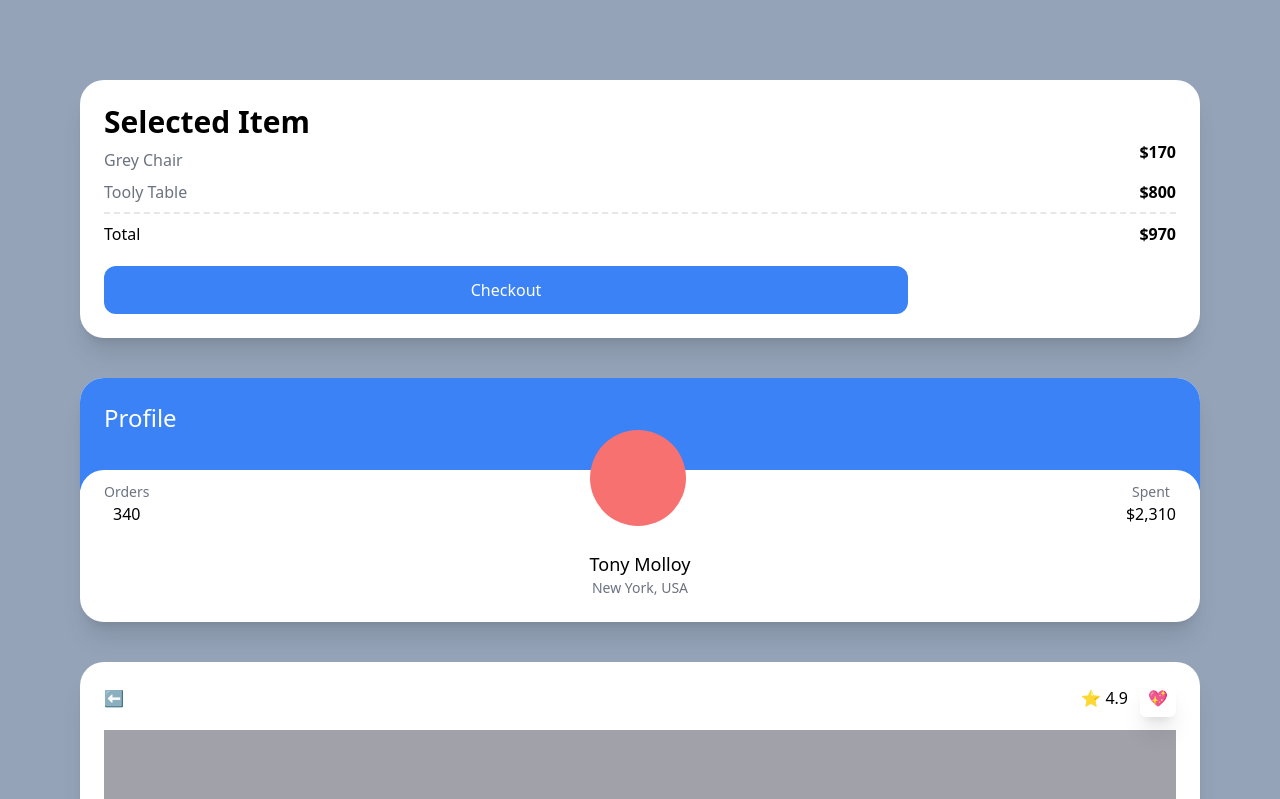
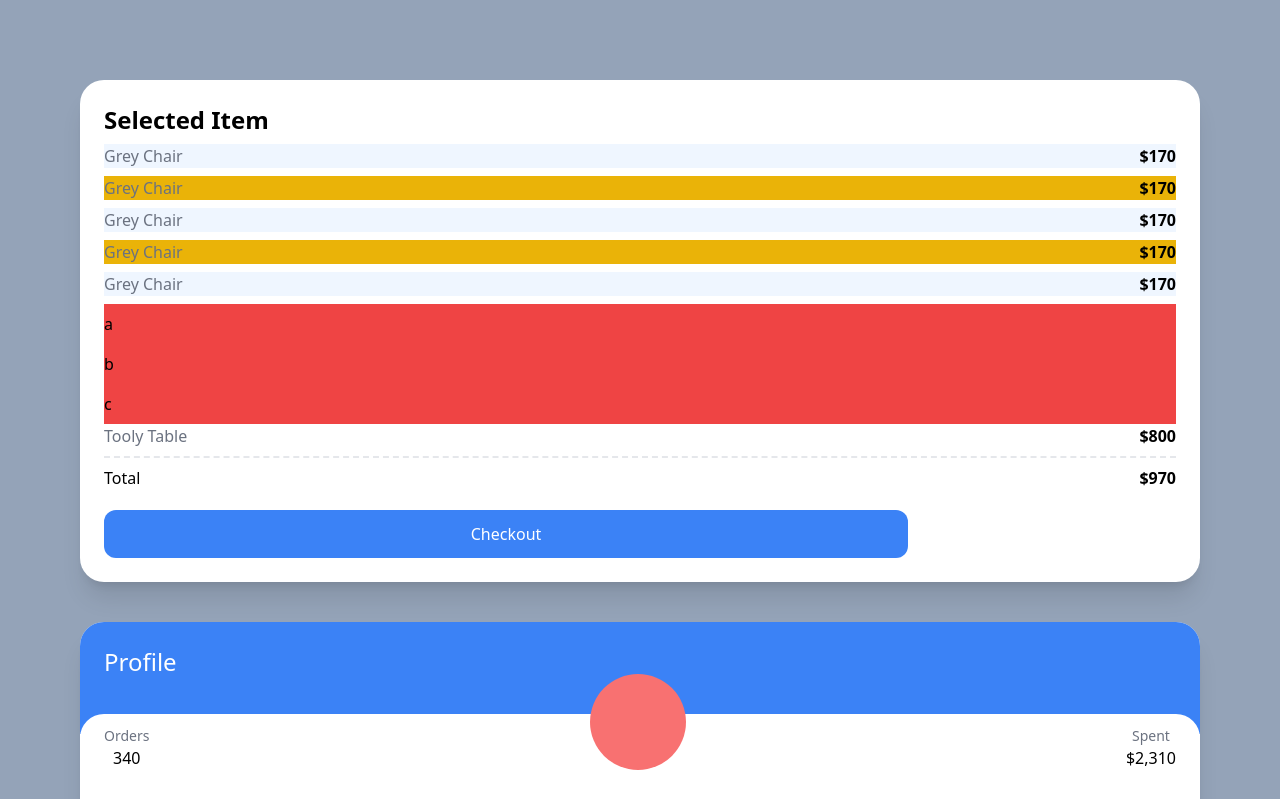
Before and after one commit to leejongil1046/carrot-market, a Next.js app: page / in a window 1280 px wide. Shown: the top 799 px of the page. Built offline with nearby package versions, Linux system fonts and the light colour scheme.

Commit message:
Tailwind CSS - Modifiers for Lists

```diff
--- a/pages/index.tsx
+++ b/pages/index.tsx
@@ -4,11 +4,25 @@
   return (
     <div className="bg-slate-400 py-20 px-20 grid gap-10 min-h-screen">
       <div className="bg-white p-6 rounded-3xl shadow-xl">
-        <span className="font-semibold text-3xl">Selected Item</span>
-        <div className="flex justify-between">
-          <span className="text-gray-500 my-2">Grey Chair</span>
-          <span className="font-semibold">$170</span>
-        </div>
+        <span className="font-semibold text-2xl">Selected Item</span>
+        <ul>
+          {[1, 2, 3, 4, 5].map((i) => (
+            <div
+              key={i}
+              className="flex justify-between my-2 odd:bg-blue-50 even:bg-yellow-500"
+            >
+              <span className="text-gray-500">Grey Chair</span>
+              <span className="font-semibold">$170</span>
+            </div>
+          ))}
+        </ul>
+        <ul>
+          {["a", "b", "c", ""].map((c, i) => (
+            <li className="bg-red-500 py-2 empty:hidden" key={i}>
+              {c}
+            </li>
+          ))}
+        </ul>
         <div className="flex justify-between">
           <span className="text-gray-500">Tooly Table</span>
           <span className="font-semibold">$800</span>
@@ -19,8 +33,7 @@
         </div>
         <button
           className="mt-5 bg-blue-500 text-white p-3 text-center rounded-xl w-3/4 mx-auto
-          hover:bg-teal-500 hover:text-black active:bg-yellow-500 focus:bg-red-500
-        "
+          hover:bg-teal-500 hover:text-black active:bg-yellow-500 focus:bg-red-500"
         >
           Checkout
         </button>
```
